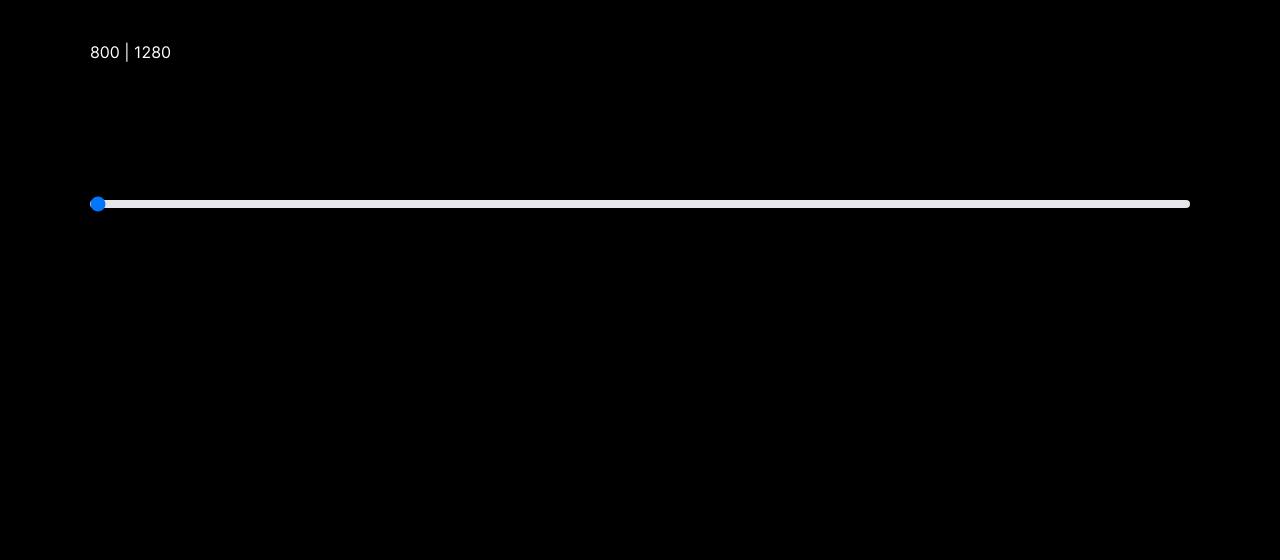
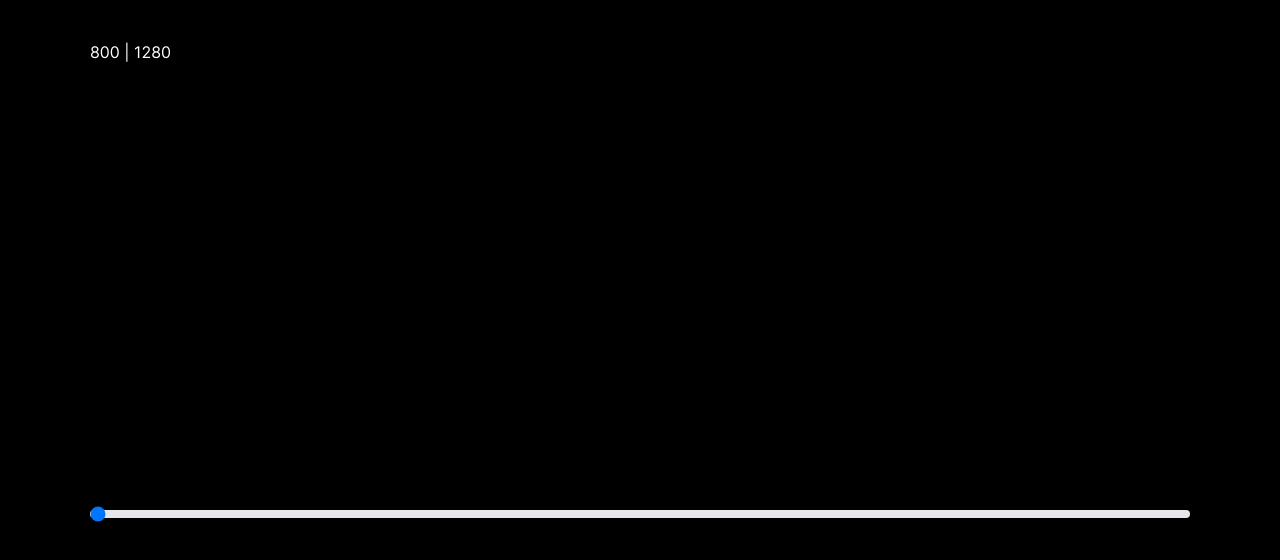
Before and after one commit to csmithxc/watch-web, a Next.js app: page / in a window 1280 px wide. Shown: the top 560 px of the page. Built offline with nearby package versions, Linux system fonts and the light colour scheme.

Commit message:
test: range input (13)

```diff
--- a/src/pages/index.tsx
+++ b/src/pages/index.tsx
@@ -25,10 +25,11 @@ export default function HomePage() {
     height: 0,
     width: 0,
   });
+  const [scrollY, setScrollY] = React.useState(0);
 
   React.useEffect(() => {
     const handleScroll = () => {
-      // setScrollY(window.scrollY);
+      setScrollY(window.scrollY);
       setValue((window.scrollY / (2000 - window?.innerHeight)) * 100);
     };
 
@@ -53,7 +54,8 @@ export default function HomePage() {
 
       <main>
         <section className='bg-black text-white'>
-          <div className='layout h-[2000px]'>
+          <div className='layout h-full overflow-hidden'>
+            <div className='h-[2000px]'>
               {/* <Vercel className='text-5xl' /> */}
               {/* <h1 className='mt-4 text-white'>
               Next.js + Tailwind CSS + TypeScript Starter
@@ -83,10 +85,11 @@ export default function HomePage() {
                 value={value}
                 onChange={(e) => setValue(parseInt(e.target.value))}
                 className='sticky top-[25%] h-2 w-full cursor-pointer appearance-none rounded-lg bg-gray-200 dark:bg-gray-700'
-              // style={{
-              //   marginTop: scrollY + 100 + 'px',
-              // }}
+                style={{
+                  marginTop: scrollY + 0 + 'px',
+                }}
               />
+            </div>
             {/* <p className='mt-2 text-sm text-gray-800'>
               A starter for Next.js, Tailwind CSS, and TypeScript with Absolute
               Import, Seo, Link component, pre-configured with Husky{' '}
```
Lines whose indentation alone changed are shown as unchanged.
